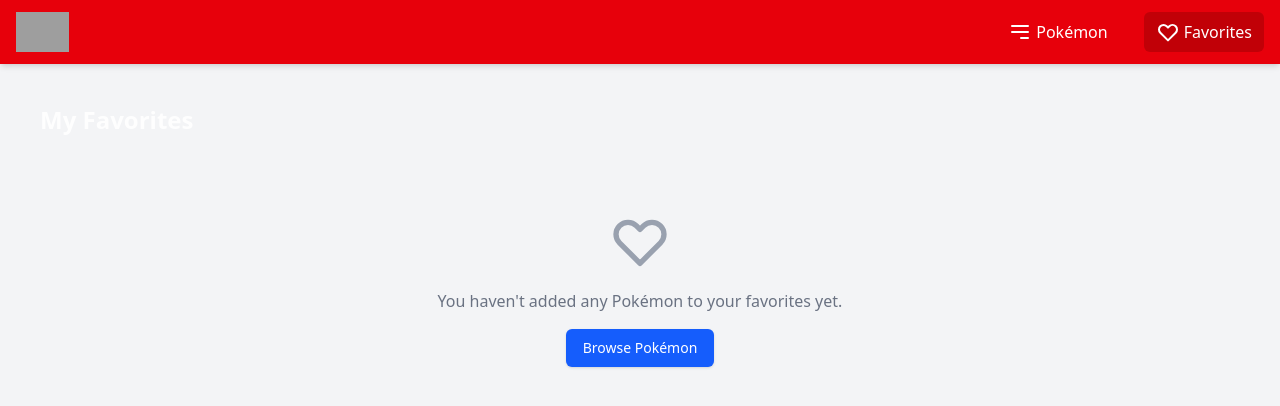
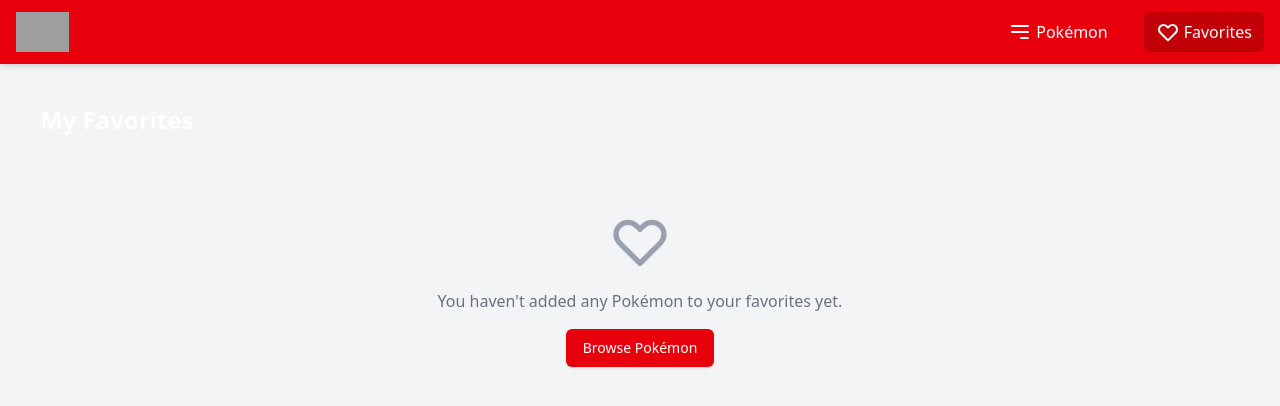
Before and after one commit to xFJA/pokedex, a React app: page /favorites in a window 1280 px wide. Shown: the top 406 px of the page. Built offline with nearby package versions, Linux system fonts and the light colour scheme; grey boxes are pictures that could not be loaded; the HTML template or start-up script is replaced by a standard one.

Commit message:
fix: FavouritesPage misalignments

```diff
--- a/src/pages/FavoritesPage.tsx
+++ b/src/pages/FavoritesPage.tsx
@@ -2,9 +2,20 @@
 import { useFavoritePokemon } from '@features/favorites/hooks/useFavoritePokemon';
 import { PokemonCard } from '@/components/PokemonCard';
 import { PokemonCardSkeleton } from '@/components/PokemonCardSkeleton';
+import PokeballSpinner from '@/assets/icons/PokeballSpinner.svg?react';
 
 export function FavoritesPage() {
   const { favoritesList, isLoading, isError } = useFavoritePokemon();
+
+  if (isLoading) {
+    return (
+      <div className="min-h-screen bg-gray-100 flex items-center justify-center">
+        <div className="text-center">
+          <PokeballSpinner className="animate-spin mx-auto" width={64} height={64} />
+        </div>
+      </div>
+    );
+  }
 
   if (isError) {
     return (
@@ -41,7 +52,7 @@
           </p>
           <Link
             to="/"
-            className="inline-flex items-center px-4 py-2 border border-transparent text-sm font-medium rounded-md shadow-sm text-white bg-blue-600 hover:bg-blue-700 focus:outline-none focus:ring-2 focus:ring-offset-2 focus:ring-blue-500"
+            className="inline-flex items-center px-4 py-2 border border-transparent text-sm font-medium rounded-md shadow-sm text-white bg-red-600 hover:bg-red-700 focus:outline-none focus:ring-2 focus:ring-offset-2 focus:ring-red-500"
           >
             Browse Pokémon
           </Link>
@@ -51,7 +62,7 @@
   }
 
   return (
-    <div className="container mx-auto p-4">
+    <div className="mx-auto">
       <h1 className="text-2xl font-bold text-black mb-6">My Favorites</h1>
       <div className="grid gap-6 grid-cols-[repeat(auto-fit,220px)]">
         {isLoading
```
